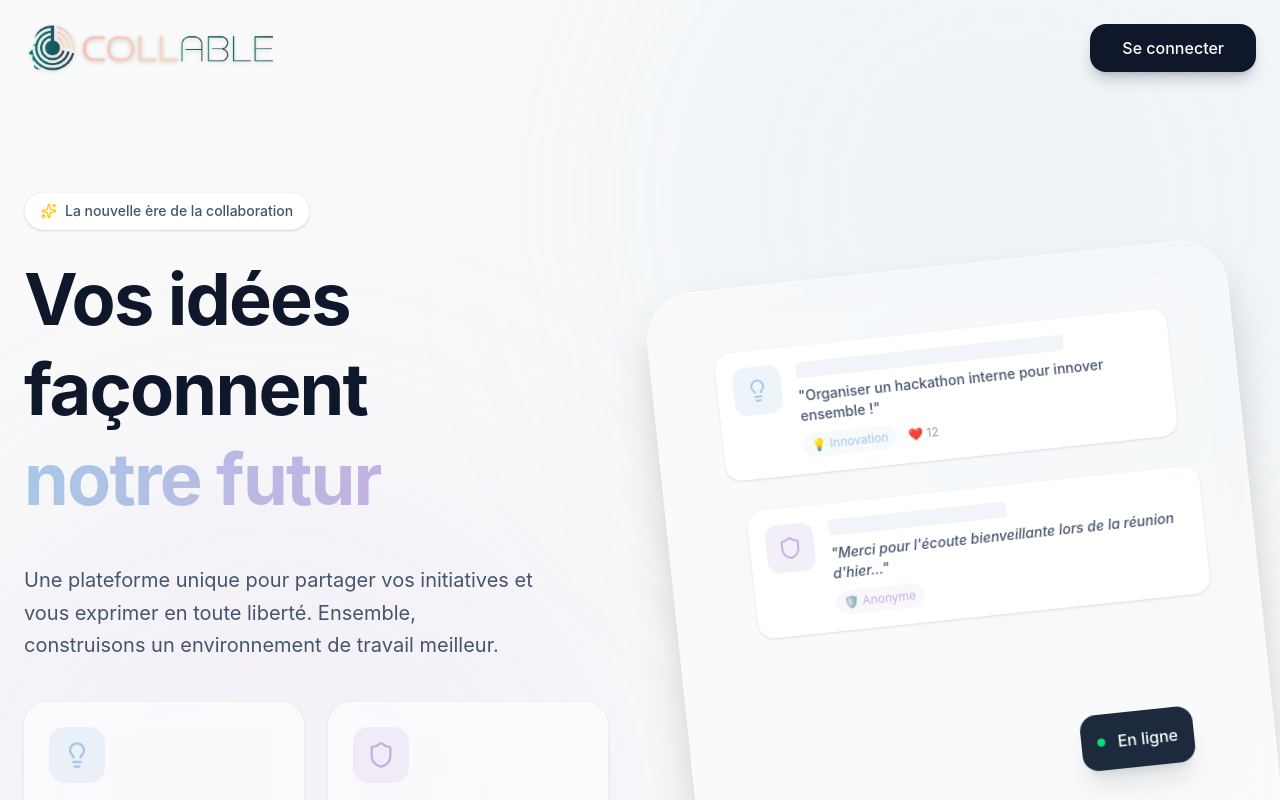
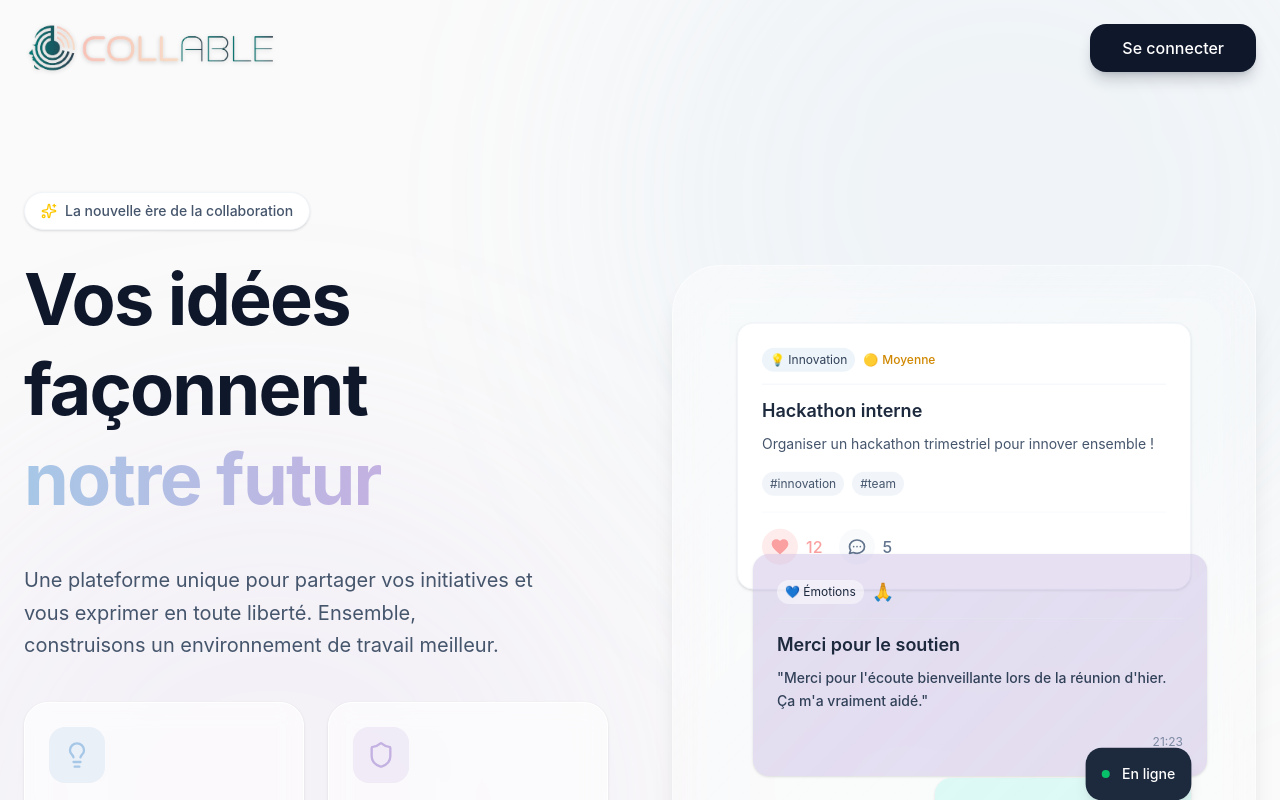
Before and after one commit to Malmeu/idea_box, a React (Vite) app: page /login in a window 1280 px wide. Shown: the top 800 px of the page. Built offline with nearby package versions, Linux system fonts and the light colour scheme.

Commit message:
feat: amélioration landing page avec vraies cartes réalistes et animations fluides

```diff
--- a/src/pages/LandingPage.tsx
+++ b/src/pages/LandingPage.tsx
@@ -119,48 +119,149 @@ export const LandingPage: React.FC = () => {
 
                 {/* Visual Composition */}
                 <motion.div
-                    initial={{ opacity: 0, scale: 0.9 }}
+                    initial={{ opacity: 0, scale: 0.95 }}
                     animate={{ opacity: 1, scale: 1 }}
-                    transition={{ duration: 0.8 }}
+                    transition={{ duration: 0.6, ease: "easeOut" }}
                     className="relative hidden lg:block h-[600px]"
                 >
-                    <div className="absolute inset-0 bg-gradient-to-br from-white/40 to-white/10 backdrop-blur-2xl rounded-[3rem] border border-white/50 shadow-2xl p-8 transform rotate-[-6deg] hover:rotate-0 transition-all duration-700">
-                        <div className="h-full w-full bg-slate-50/50 rounded-[2rem] overflow-hidden relative">
-                            {/* Example Idea Card */}
-                            <div className="absolute top-8 left-8 right-8 bg-white rounded-2xl shadow-sm p-4 flex gap-4 items-start animate-[float_6s_ease-in-out_infinite]">
-                                <div className="w-12 h-12 bg-pastel-blue/20 rounded-xl flex items-center justify-center flex-shrink-0 text-pastel-blue">
-                                    <Lightbulb className="w-6 h-6" />
+                    <div className="absolute inset-0 bg-gradient-to-br from-white/40 to-white/10 backdrop-blur-xl rounded-[3rem] border border-white/50 shadow-xl p-8">
+                        <div className="h-full w-full bg-slate-50/30 rounded-[2rem] overflow-hidden relative">
+
+                            {/* Carte Idée 1 - Style réel */}
+                            <motion.div
+                                animate={{
+                                    y: [0, -8, 0],
+                                }}
+                                transition={{
+                                    duration: 4,
+                                    repeat: Infinity,
+                                    ease: "easeInOut"
+                                }}
+                                className="absolute top-8 left-8 right-8 bg-white rounded-2xl p-6 shadow-sm border border-slate-100"
+                            >
+                                <div className="flex items-center gap-2 mb-3 pb-3 border-b border-slate-100">
+                                    <span className="text-xs bg-pastel-blue/20 px-2 py-1 rounded-full text-slate-700">
+                                        💡 Innovation
+                                    </span>
+                                    <span className="text-xs flex items-center gap-1 text-yellow-600">
+                                        <span>🟡</span>
+                                        <span className="font-medium">Moyenne</span>
+                                    </span>
                                 </div>
-                                <div className="flex-1">
-                                    <div className="h-4 w-3/4 bg-slate-100 rounded mb-2" />
-                                    <p className="text-sm text-slate-600 font-medium">"Organiser un hackathon interne pour innover ensemble !"</p>
-                                    <div className="flex gap-3 mt-2">
-                                        <span className="text-xs text-pastel-blue bg-pastel-blue/10 px-2 py-1 rounded-full">💡 Innovation</span>
-                                        <span className="text-xs text-slate-400 flex items-center gap-1">❤️ 12</span>
+                                <h3 className="text-lg font-semibold text-slate-800 mb-2">
+                                    Hackathon interne
+                                </h3>
+                                <p className="text-slate-600 mb-4 leading-relaxed text-sm">
+                                    Organiser un hackathon trimestriel pour innover ensemble !
+                                </p>
+                                <div className="flex flex-wrap gap-2 mb-4">
+                                    <span className="text-xs bg-slate-100 text-slate-600 px-2 py-1 rounded-full">
+                                        #innovation
+                                    </span>
+                                    <span className="text-xs bg-slate-100 text-slate-600 px-2 py-1 rounded-full">
+                                        #team
+                                    </span>
+                                </div>
+                                <div className="flex items-center gap-4 pt-4 border-t border-slate-50">
+                                    <div className="flex items-center gap-2 text-pastel-pink">
+                                        <div className="p-2 rounded-full bg-pastel-pink/20">
+                                            <svg className="w-5 h-5 fill-current" viewBox="0 0 24 24"><path d="M12 21.35l-1.45-1.32C5.4 15.36 2 12.28 2 8.5 2 5.42 4.42 3 7.5 3c1.74 0 3.41.81 4.5 2.09C13.09 3.81 14.76 3 16.5 3 19.58 3 22 5.42 22 8.5c0 3.78-3.4 6.86-8.55 11.54L12 21.35z"/></svg>
+                                        </div>
+                                        <span className="font-medium">12</span>
+                                    </div>
+                                    <div className="flex items-center gap-2 text-slate-500">
+                                        <div className="p-2 rounded-full bg-slate-50">
+                                            <svg className="w-5 h-5" fill="none" stroke="currentColor" viewBox="0 0 24 24"><path strokeLinecap="round" strokeLinejoin="round" strokeWidth={2} d="M8 12h.01M12 12h.01M16 12h.01M21 12c0 4.418-4.03 8-9 8a9.863 9.863 0 01-4.255-.949L3 20l1.395-3.72C3.512 15.042 3 13.574 3 12c0-4.418 4.03-8 9-8s9 3.582 9 8z" /></svg>
+                                        </div>
+                                        <span className="font-medium">5</span>
                                     </div>
                                 </div>
-                            </div>
+                            </motion.div>
 
-                            {/* Example Safe Space Message */}
-                            <div className="absolute top-48 left-12 right-4 bg-white rounded-2xl shadow-sm p-4 flex gap-4 items-start animate-[float_7s_ease-in-out_infinite_1s]">
-                                <div className="w-12 h-12 bg-pastel-lavender/20 rounded-xl flex items-center justify-center flex-shrink-0 text-pastel-lavender">
-                                    <Shield className="w-6 h-6" />
+                            {/* Carte Safe Space 1 - Style réel */}
+                            <motion.div
+                                animate={{
+                                    y: [0, -10, 0],
+                                }}
+                                transition={{
+                                    duration: 5,
+                                    repeat: Infinity,
+                                    ease: "easeInOut",
+                                    delay: 0.5
+                                }}
+                                className="absolute top-64 left-12 right-4 bg-pastel-lavender/40 rounded-2xl p-6 shadow-sm"
+                            >
+                                <div className="flex items-center gap-2 mb-3 pb-3 border-b border-slate-200/50">
+                                    <span className="text-xs bg-white/50 px-2 py-1 rounded-full">
+                                        💙 Émotions
+                                    </span>
+                                    <span className="text-lg" title="grateful">
+                                        🙏
+                                    </span>
                                 </div>
-                                <div className="flex-1">
-                                    <div className="h-4 w-1/2 bg-slate-100 rounded mb-2" />
-                                    <p className="text-sm text-slate-600 font-medium italic">"Merci pour l'écoute bienveillante lors de la réunion d'hier..."</p>
-                                    <div className="flex gap-3 mt-2">
-                                        <span className="text-xs text-pastel-lavender bg-pastel-lavender/10 px-2 py-1 rounded-full">🛡️ Anonyme</span>
-                                    </div>
+                                <h3 className="text-lg font-semibold text-slate-800 mb-2">
+                                    Merci pour le soutien
+                                </h3>
+                                <p className="text-slate-700 font-medium leading-relaxed font-handwriting text-sm">
+                                    "Merci pour l'écoute bienveillante lors de la réunion d'hier. Ça m'a vraiment aidé."
+                                </p>
+                                <div className="mt-4 text-right">
+                                    <span className="text-xs text-slate-500/80">
+                                        21:23
+                                    </span>
                                 </div>
-                            </div>
-                            {/* Floating elements */}
-                            <div className="absolute bottom-12 right-12 p-4 bg-slate-800 text-white rounded-2xl shadow-xl">
+                            </motion.div>
+
+                            {/* Carte Safe Space 2 - Plus petite */}
+                            <motion.div
+                                animate={{
+                                    y: [0, -6, 0],
+                                }}
+                                transition={{
+                                    duration: 4.5,
+                                    repeat: Infinity,
+                                    ease: "easeInOut",
+                                    delay: 1
+                                }}
+                                className="absolute top-[480px] right-8 w-64 bg-pastel-mint/40 rounded-2xl p-5 shadow-sm"
+                            >
+                                <p className="text-slate-700 font-medium leading-relaxed font-handwriting text-sm">
+                                    "Je me sens plus serein depuis que je peux m'exprimer ici 🌸"
+                                </p>
+                                <div className="mt-3 text-right">
+                                    <span className="text-xs text-slate-500/80">
+                                        20:15
+                                    </span>
+                                </div>
+                            </motion.div>
+
+                            {/* Badge "En ligne" */}
+                            <motion.div
+                                animate={{
+                                    scale: [1, 1.05, 1],
+                                }}
+                                transition={{
+                                    duration: 3,
+                                    repeat: Infinity,
+                                    ease: "easeInOut"
+                                }}
+                                className="absolute bottom-8 right-8 p-4 bg-slate-800 text-white rounded-2xl shadow-lg"
+                            >
                                 <div className="flex items-center gap-3">
-                                    <div className="w-2 h-2 bg-green-400 rounded-full" />
-                                    <span className="font-medium">En ligne</span>
+                                    <motion.div
+                                        animate={{
+                                            opacity: [1, 0.5, 1],
+                                        }}
+                                        transition={{
+                                            duration: 2,
+                                            repeat: Infinity,
+                                            ease: "easeInOut"
+                                        }}
+                                        className="w-2 h-2 bg-green-400 rounded-full"
+                                    />
+                                    <span className="font-medium text-sm">En ligne</span>
                                 </div>
-                            </div>
+                            </motion.div>
                         </div>
                     </div>
                 </motion.div>
```
